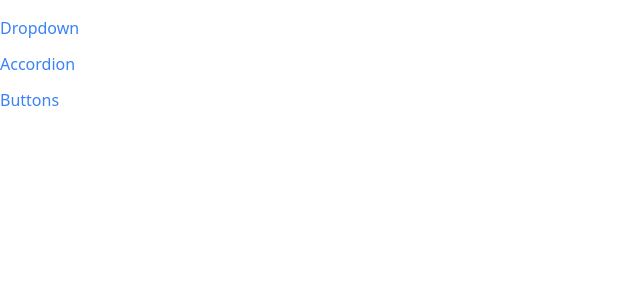
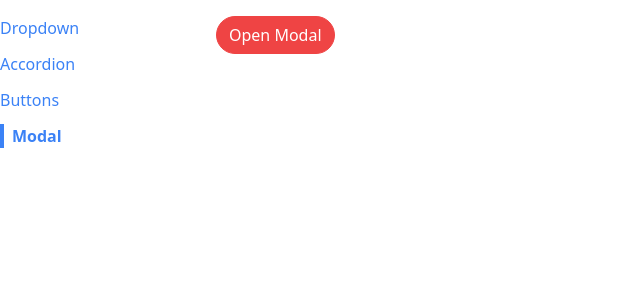
Before and after one commit to alitarika/compsReact, a React (Create React App) app: page /modal in a window 1280 px wide. Shown: the top 300 px of the page, without its empty margins (0-640 px from the left). Built offline with nearby package versions, Linux system fonts and the light colour scheme.

Commit message:
unreliable implementation of modal component

```diff
--- a/src/App.js
+++ b/src/App.js
@@ -3,6 +3,7 @@ import Route from "./components/Route";
 import AccordionPage from "./pages/AccordionPage";
 import DropdownPage from "./pages/DropdownPage";
 import ButtonPage from "./pages/ButtonPage";
+import ModalPage from "./pages/ModalPage";
 
 function App() {
   return (
@@ -18,6 +19,9 @@ function App() {
         <Route path="/buttons">
           <ButtonPage />
         </Route>
+        <Route path="/modal">
+          <ModalPage />
+        </Route>
       </div>
     </div>
   );
--- /dev/null
+++ b/src/components/Modal.js
@@ -0,0 +1,10 @@
+function Modal() {
+  return (
+    <div>
+      <div className="absolute inset-0 bg-gray-300 opacity-80"></div>
+      <div className="absolute inset-40 p-10 bg-white">That is a modal!</div>
+    </div>
+  );
+}
+
+export default Modal;
--- a/src/components/Sidebar.js
+++ b/src/components/Sidebar.js
@@ -5,6 +5,7 @@ function Sidebar() {
     { label: "Dropdown", path: "/" },
     { label: "Accordion", path: "/accordion" },
     { label: "Buttons", path: "/buttons" },
+    { label: "Modal", path: "/modal" },
   ];
 
   const renderedLinks = links.map((link) => {
--- /dev/null
+++ b/src/pages/ModalPage.js
@@ -0,0 +1,22 @@
+import { useState } from "react";
+import Modal from "../components/Modal";
+import Button from "../components/Button";
+
+function ModalPage() {
+  const [showModal, setShowModal] = useState(false);
+
+  const handleClick = () => {
+    setShowModal(true);
+  };
+
+  return (
+    <div>
+      <Button onClick={handleClick} danger rounded>
+        Open Modal
+      </Button>
+      {showModal && <Modal />}
+    </div>
+  );
+}
+
+export default ModalPage;
```
